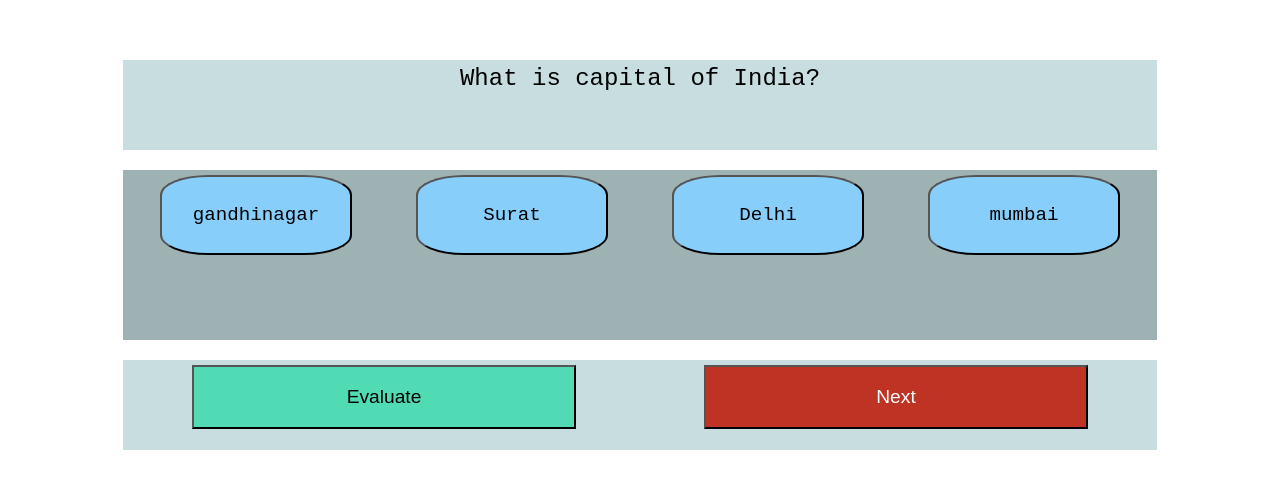
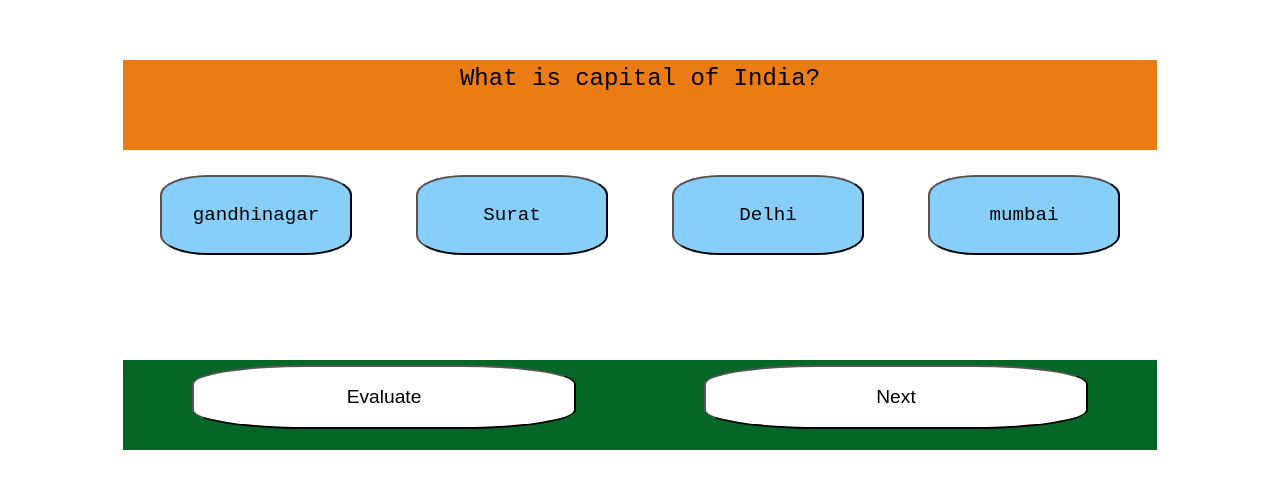
Before and after one commit to makalou23/quiz, a plain HTML site: page index.html in a window 1280 px wide. Shown: the part 200-688 px from the top of the page. Drawn offline with Linux system fonts and the light colour scheme.

Commit message:
Update main.css

```diff
--- a/css/main.css
+++ b/css/main.css
@@ -16,7 +16,7 @@ body{
     padding: 5px;
     width: 80vw;
     height: 10vh;
-    background-color: #c7dddf;
+    background-color: #eb7b13;
     font-size: x-large;
     text-align: center;
 
@@ -37,7 +37,7 @@ body{
     padding: 5px;
     width: 80vw;
     height: 20vh;
-    background-color: #9eb1b3;
+    background-color: #ffffff;
 
 }
 .option{
@@ -58,7 +58,7 @@ body{
     padding: 5px;
     display: flex;
     justify-content: space-around;
-    background-color:#c7dddf;
+    background-color:#056625;
 }
 
 .evaluate,.next{
@@ -68,10 +68,10 @@ body{
     font-size: larger;
 }
 .evaluate{
-
-    background-color: #50DBB4;
+    border-radius: 30%;
+    background-color: #ffffff;
 }
 .next{
-    color: white;
-    background-color: #BF3325;
+    border-radius: 30%;
+    background-color: #ffffff;
 }
```
